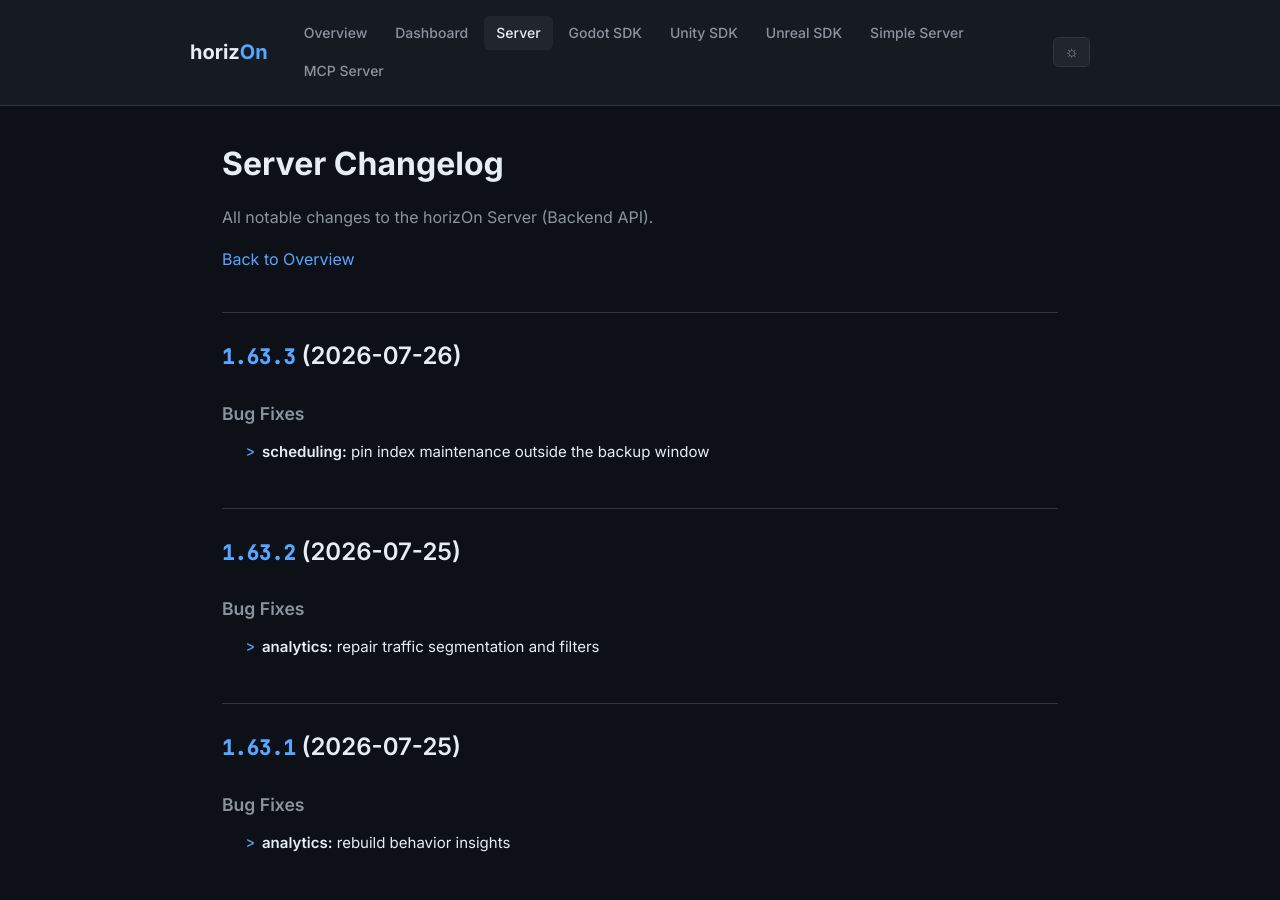
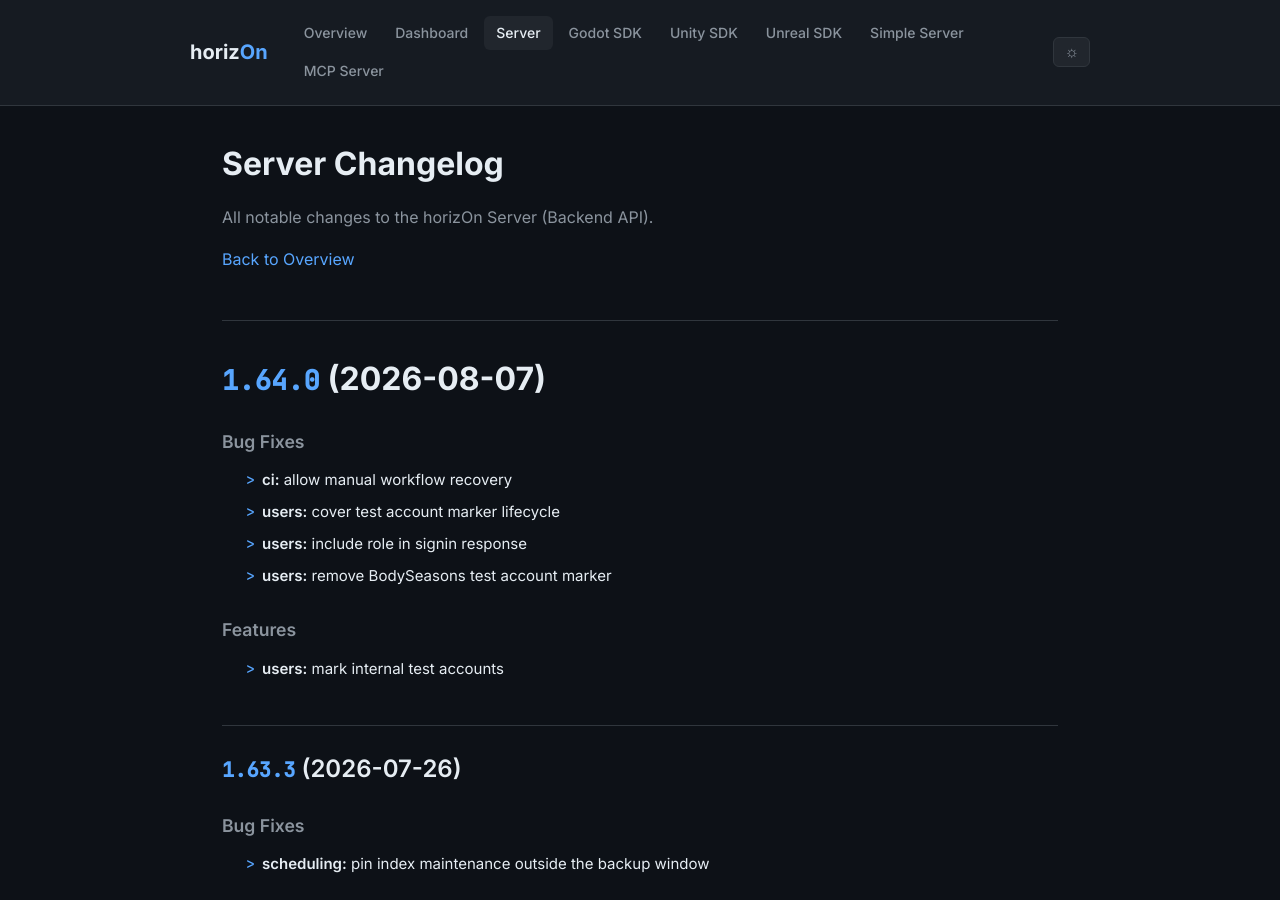
Before and after one commit to ProjectMakersDE/horizOn-Changelog, a Jekyll site: the page built from server-changelog.md, in a window 1280 px wide and 900 px high. Built offline with Jekyll 4.4.1, drawn with Linux system fonts in a browser that asks for light colours.

Commit message:
chore: reconcile changelogs

```diff
--- a/server-changelog.md
+++ b/server-changelog.md
@@ -8,6 +8,21 @@ title: Server Changelog
 All notable changes to the horizOn Server (Backend API).
 
 [Back to Overview](.)
+
+# [1.64.0](https://github.com/ProjectMakersDE/horizOn-Server/compare/v1.63.3...v1.64.0) (2026-08-07)
+
+
+### Bug Fixes
+
+* **ci:** allow manual workflow recovery ([49ade45](https://github.com/ProjectMakersDE/horizOn-Server/commit/49ade45118212e47c56b2821a53521f5a8504072))
+* **users:** cover test account marker lifecycle ([b84a0f6](https://github.com/ProjectMakersDE/horizOn-Server/commit/b84a0f619f1d578106d61448d62b81a28ae07d52))
+* **users:** include role in signin response ([76bfec3](https://github.com/ProjectMakersDE/horizOn-Server/commit/76bfec3d88f660230fcbba78442159224c9ef12e))
+* **users:** remove BodySeasons test account marker ([2dfc93d](https://github.com/ProjectMakersDE/horizOn-Server/commit/2dfc93db4113bb35ce35a94f634b1d01a9a3ad49))
+
+
+### Features
+
+* **users:** mark internal test accounts ([d55cd79](https://github.com/ProjectMakersDE/horizOn-Server/commit/d55cd798d1a01cb13b442360350d92f8829c41ce))
 
 ## [1.63.3](https://github.com/ProjectMakersDE/horizOn-Server/compare/v1.63.2...v1.63.3) (2026-07-26)
 
```
Also changed, not shown: index.md (+1 -1 lines).
